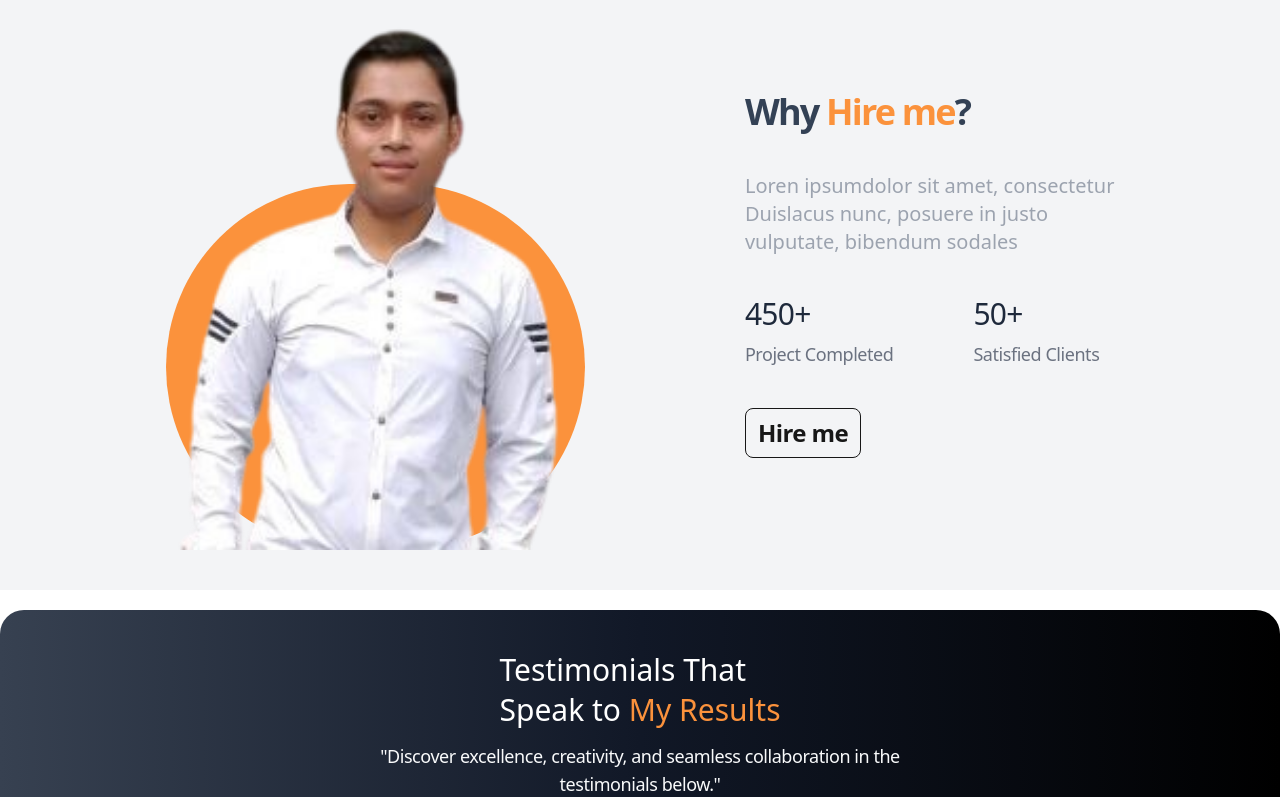
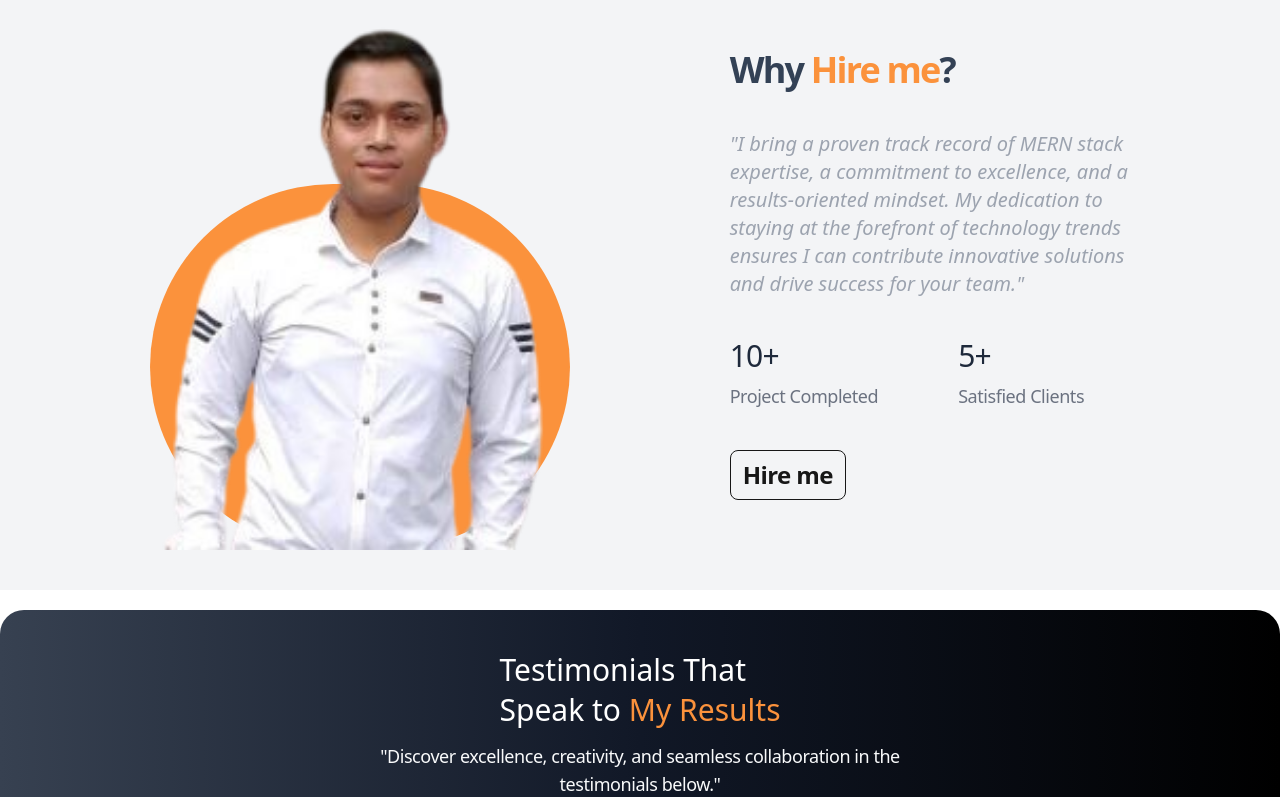
Before and after one commit to narendrarty17/port, a Next.js app: page / in a window 1280 px wide. Shown: the part 3136-3933 px from the top of the page. Built offline with nearby package versions, Linux system fonts and the light colour scheme.

Commit message:
alignment

```diff
--- a/components/whyHire.js
+++ b/components/whyHire.js
@@ -7,24 +7,22 @@ const whyHire = () => {
                 />
                 <img
                     className="h-[450px] md:h-[550px] relative"
-                    src="/images/developerStanding .png"
+                    src="/images/developerStanding.png"
                 />
             </div>
-            <div className="flex flex-col gap-10 items-start">
+            <div className="flex flex-col items-center md:items-start gap-10 items-start">
                 <div className="text-4xl font-semibold tracking-tighter">
                     <span className="text-slate-700">Why </span>
                     <span className="text-orange-400">Hire me</span>
                     <span className="text-slate-700">?</span>
                 </div>
-                <div className="text-gray-400 text-xl tracing-tight">
-                    <p>Loren ipsumdolor sit amet, consectetur</p>
-                    <p>Duislacus nunc, posuere in justo </p>
-                    <p>vulputate, bibendum sodales{" "}</p>
+                <div className="pl-5 pr-5 md:pl-0 md:pr-0 md:w-[400px] italic text-gray-400 text-xl tracing-tight">
+                    "I bring a proven track record of MERN stack expertise, a commitment to excellence, and a results-oriented mindset. My dedication to staying at the forefront of technology trends ensures I can contribute innovative solutions and drive success for your team."
                 </div>
                 <div className="flex gap-20">
                     <div>
                         <div className="text-slate-800 text-3xl font-medium tracking-tight">
-                            450+
+                            10+
                         </div>
                         <div className="text-gray-500 text-lg tracking-tight mt-2">
                             Project Completed
@@ -32,7 +30,7 @@ const whyHire = () => {
                     </div>
                     <div>
                         <div className="text-slate-800 text-3xl font-medium tracking-tight">
-                            50+
+                            5+
                         </div>
                         <div className="text-gray-500 text-lg tracking-tight mt-2">
                             Satisfied Clients
```
Also changed, not shown: public/images/developerStanding.png (renamed from public/images/developerStanding .png).
